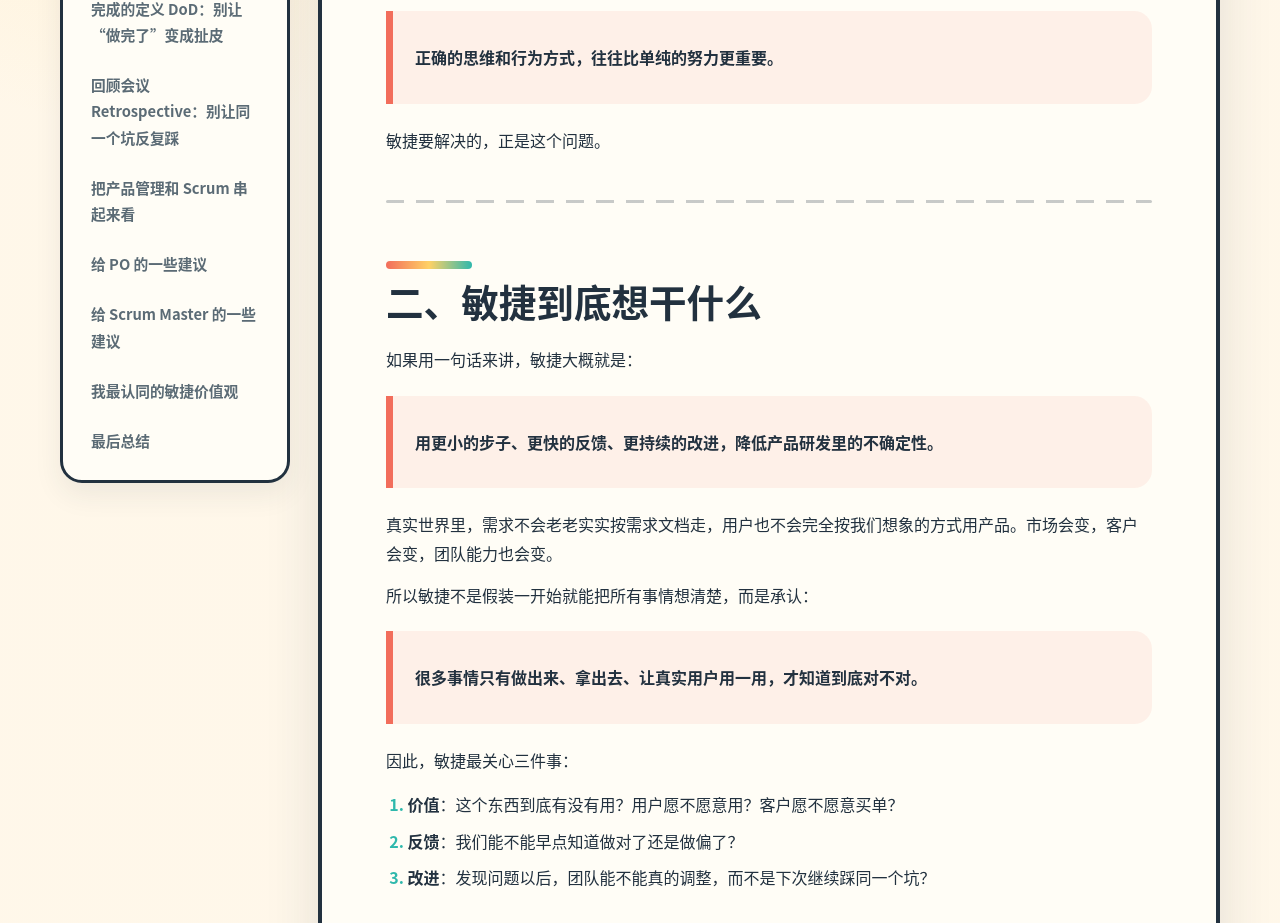
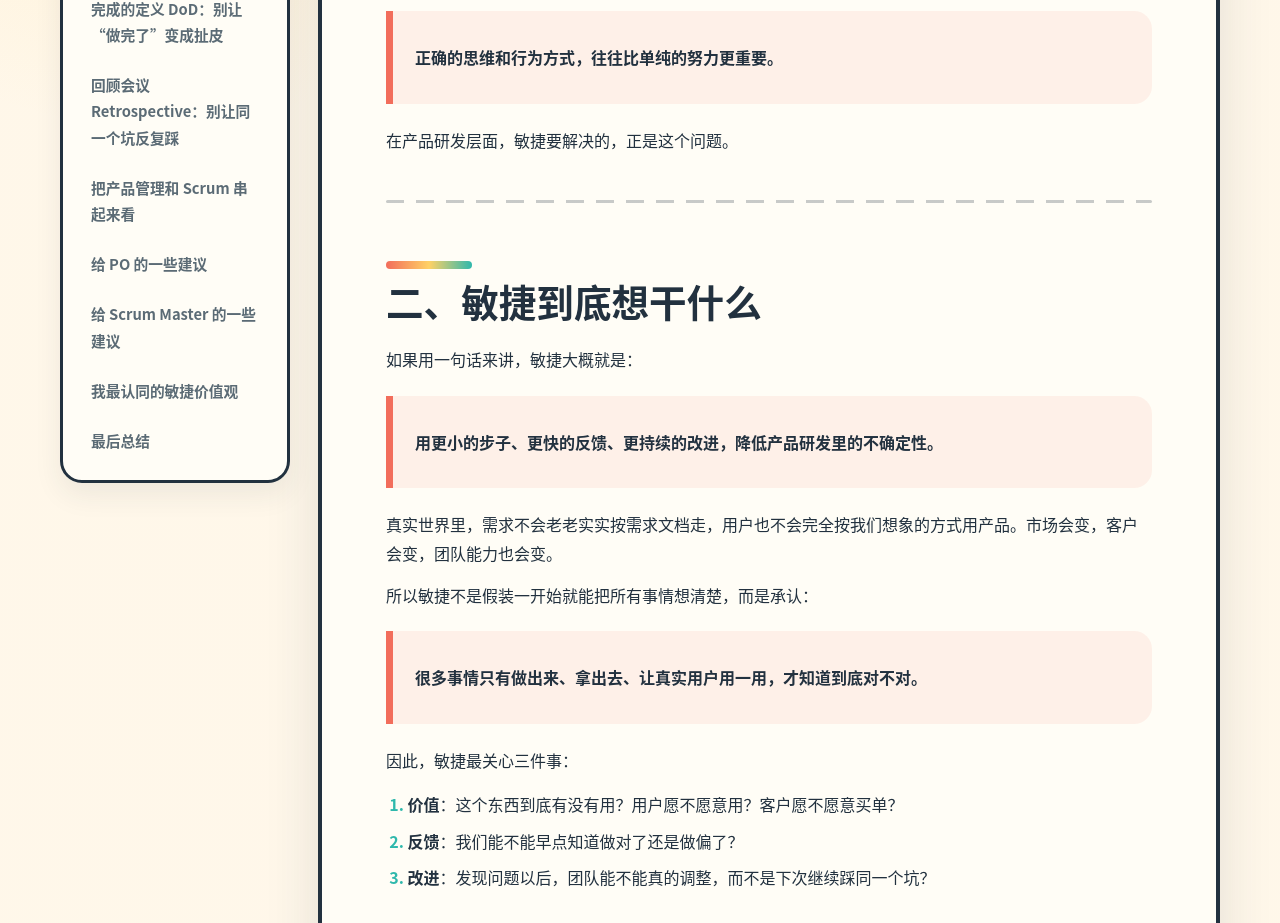
Before and after one commit to reason515/agile-product-development, a plain HTML site: page index.html in a window 1280 px wide. Shown: the part 1300-2223 px from the top of the page. Drawn offline with Linux system fonts and the light colour scheme.

Commit message:
docs: clarify agile product development framing

```diff
--- a/index.html
+++ b/index.html
@@ -393,7 +393,7 @@
 <blockquote>
 <p><strong>正确的思维和行为方式，往往比单纯的努力更重要。</strong></p>
 </blockquote>
-<p>敏捷要解决的，正是这个问题。</p>
+<p>在产品研发层面，敏捷要解决的，正是这个问题。</p>
 <hr>
 <h2 id="二敏捷到底想干什么"><a class="anchor" href="#二敏捷到底想干什么" aria-label="跳转到本节">#</a>二、敏捷到底想干什么</h2>
 <p>如果用一句话来讲，敏捷大概就是：</p>
```
Also changed, not shown: 敏捷产品研发理念和方法.html (+1 -1 lines), 1 other file.
